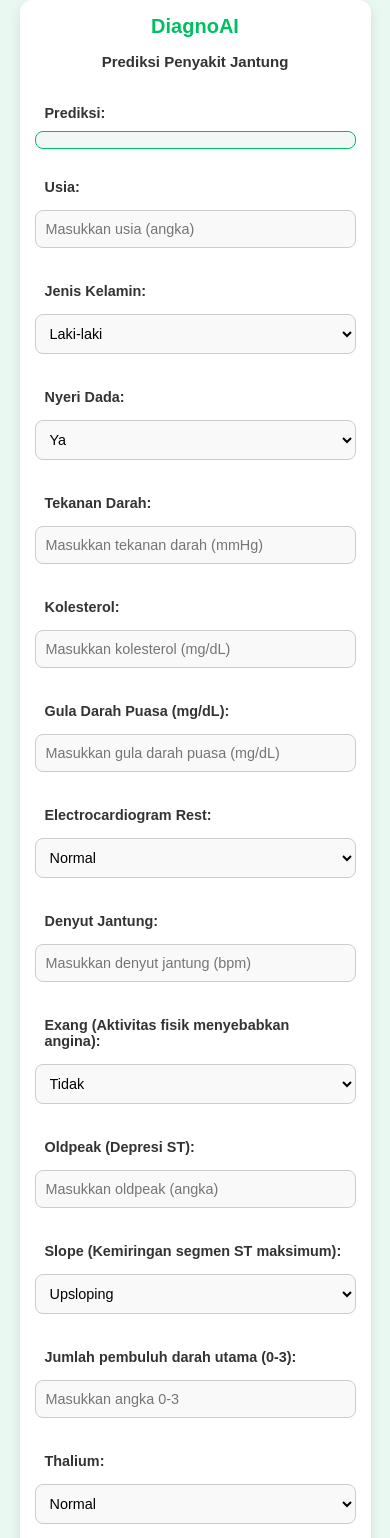
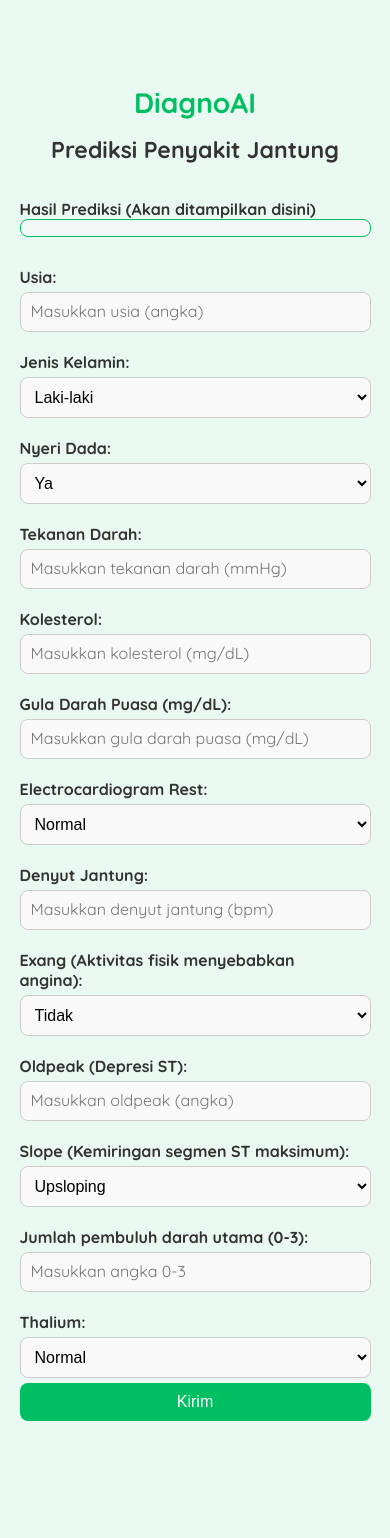
Before and after one commit to juanariviano/DiagnoAI, a Flask app: page / in a window 390 px wide. Shown: the top 1538 px of the page. After the commit the page ends 1421 px from the top, so only its background shows below. Run offline with Flask 3, Linux system fonts and the light colour scheme; parts of the project's set-up code (start-up, migrations or seed data) failed here and were passed over; some libraries are stand-ins or nearby versions.

Commit message:
update style

```diff
--- a/static/style.css
+++ b/static/style.css
@@ -1,6 +1,6 @@
 /* General styling */
 body {
-    font-family: Arial, sans-serif;
+  font-family: "Quicksand", sans-serif;
   background-color: #e9f8f1; /* Latar belakang hijau muda */
   color: #333;
   display: flex;
@@ -11,14 +11,19 @@
   overflow: auto;
 }
 
+input::placeholder {
+  font-family: "Quicksand", sans-serif;
+}
+
 .container {
   width: 100%;
   max-width: 600px;
-    background-color: #fff;
+  /* background-color: #fff; */
   padding: 20px;
-    border-radius: 12px; /* Sudut yang lebih melengkung */
-    box-shadow: 0 4px 12px rgba(0, 0, 0, 0.1); /* Bayangan lebih halus */
-    box-sizing: border-box;
+  margin: 70px 0;
+  /* border-radius: 12px; Sudut yang lebih melengkung */
+  /* box-shadow: 0 4px 12px rgba(0, 0, 0, 0.1); Bayangan lebih halus */
+  /* box-sizing: border-box; */
 }
 
 .container #title {
@@ -26,6 +31,7 @@
   justify-content: center;
   align-items: center;
   flex-direction: column;
+  margin-bottom: 20px;
 }
 
 .container #title h1 {
@@ -38,7 +44,7 @@
 
 h1 {
   text-align: center;
-    color: #00BF63; /* Judul dengan warna hijau */
+  color: #00bf63; /* Judul dengan warna hijau */
   font-size: 2rem;
   margin-bottom: 20px;
 }
@@ -47,7 +53,7 @@
   max-height: 200px;
   overflow-y: auto;
   padding: 10px;
-    border: 1px solid #00BF63; /* Garis border hijau */
+  border: 1px solid #00bf63; /* Garis border hijau */
   border-radius: 8px; /* Sudut lebih melengkung */
   background-color: #f1f8f6; /* Latar belakang hijau pucat untuk chatbox */
   margin-bottom: 20px;
@@ -64,6 +70,7 @@
   margin-top: 10px;
   display: block;
   color: #333;
+  font-size: 17px;
 }
 
 .symptom-form input,
@@ -86,7 +93,7 @@
 }
 
 .symptom-form button {
-    background-color: #00BF63; /* Tombol hijau */
+  background-color: #00bf63; /* Tombol hijau */
   color: white;
   cursor: pointer;
   border: none;
@@ -112,25 +119,34 @@
 
   .container #title h1 {
     margin: 0;
-        font-size: 20px;
+    font-size: 28px;
   }
 
   .container #title h2 {
     margin: 15px;
-        font-size: 15px;
+    font-size: 23px;
   }
 
   h1 {
     font-size: 1.5rem;
   }
+
   .symptom-form label,
   .symptom-form input,
   .symptom-form select,
-    .symptom-form button,
+  .symptom-form button {
+    padding: 10px;
+    font-size: 1rem;
+    margin-bottom: 0;
+  }
+
   .container label {
-        padding: 10px;
-        font-size: 0.9rem;
+    padding-left: 0px;
+    padding-bottom: 0;
+    font-size: 1rem;
+    margin-bottom: 0;
   }
+
   .chatbox {
     max-height: 120px;
     padding: 8px;
--- a/templates/index.html
+++ b/templates/index.html
@@ -4,7 +4,14 @@
     <meta charset="UTF-8" />
     <meta name="viewport" content="width=device-width, initial-scale=1.0" />
     <title>DiagnoAI</title>
+    <link rel="icon" href="assets/favicon.ico">
     <link rel="stylesheet" href="static/style.css" />
+    <link rel="preconnect" href="https://fonts.googleapis.com" />
+    <link rel="preconnect" href="https://fonts.gstatic.com" crossorigin />
+    <link
+      href="https://fonts.googleapis.com/css2?family=Quicksand:wght@300..700&display=swap"
+      rel="stylesheet"
+    />
     <script src="https://cdnjs.cloudflare.com/ajax/libs/socket.io/4.0.0/socket.io.js"></script>
   </head>
   <body>
@@ -14,7 +21,7 @@
         <h2>Prediksi Penyakit Jantung</h2>
       </div>
 
-      <label for="">Prediksi:</label>
+      <label for="">Hasil Prediksi (Akan ditampilkan disini)</label>
       <div id="chatbox" class="chatbox"></div>
 
       <!-- Form untuk memasukkan gejala -->
```
Also changed, not shown: assets/favicon.ico (added), assets/logoDiagnoAI.png (added). Lines whose indentation alone changed are shown as unchanged.
